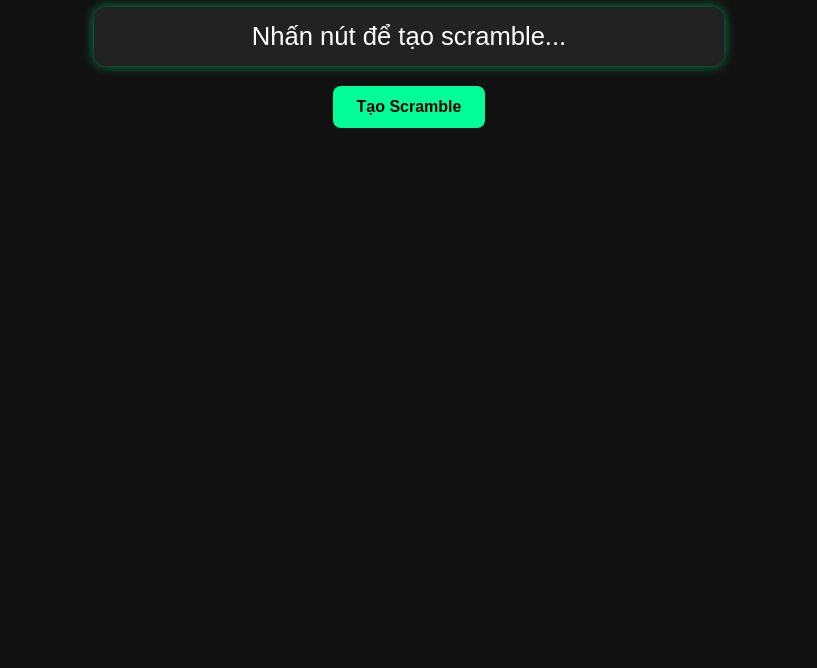
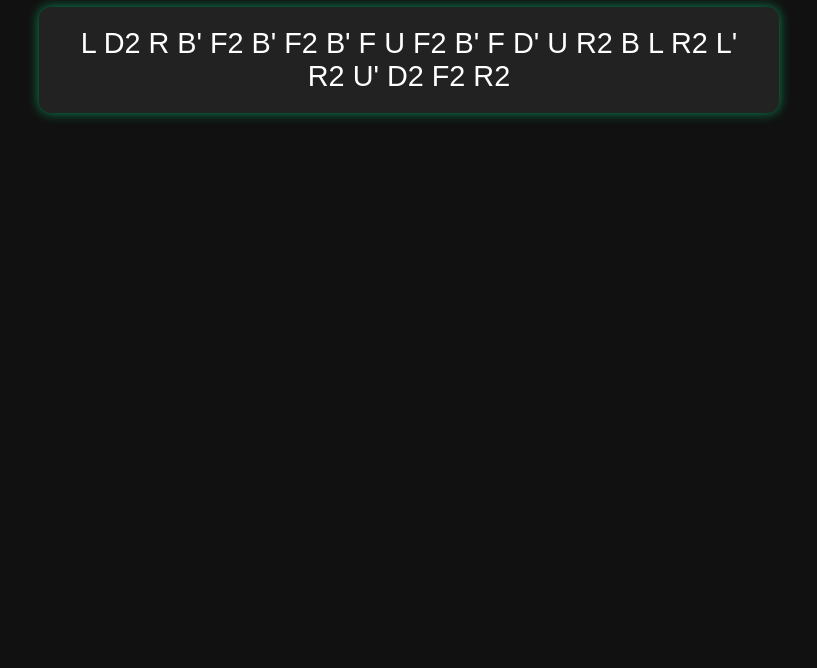
Before and after one commit to RedzWM/scrambler_rubik, a plain HTML site: page index.html in a window 1280 px wide. Shown: the part 132-800 px from the top of the page, without its empty margins (231-1048 px from the left). Drawn offline with Linux system fonts and the light colour scheme.

Commit message:
Update index.html

```diff
--- a/index.html
+++ b/index.html
@@ -12,33 +12,19 @@
       padding: 50px;
     }
     #scramble {
-      font-size: 1.6rem;
+      font-size: 1.8rem;
       margin: 20px auto;
-      padding: 15px;
-      max-width: 600px;
+      padding: 20px;
+      max-width: 700px;
       border-radius: 12px;
       background: #222;
       box-shadow: 0 0 12px rgba(0,255,150,0.5);
-    }
-    button {
-      background: #0f9;
-      border: none;
-      padding: 12px 24px;
-      font-size: 1rem;
-      border-radius: 8px;
-      cursor: pointer;
-      font-weight: bold;
-      transition: background 0.3s;
-    }
-    button:hover {
-      background: #0c6;
     }
   </style>
 </head>
 <body>
   <h1>🔀 Rubik 3x3 Scrambler</h1>
-  <div id="scramble">Nhấn nút để tạo scramble...</div>
-  <button onclick="showScramble()">Tạo Scramble</button>
+  <div id="scramble"></div>
 
   <script>
     function generateScramble(length = 25) {
@@ -51,7 +37,7 @@
         let move;
         do {
           move = moves[Math.floor(Math.random() * moves.length)];
-        } while (move === prevMove); // tránh lặp mặt liên tiếp
+        } while (move === prevMove);
         prevMove = move;
         let modifier = modifiers[Math.floor(Math.random() * modifiers.length)];
         scramble.push(move + modifier);
@@ -59,9 +45,8 @@
       return scramble.join(" ");
     }
 
-    function showScramble() {
-      document.getElementById("scramble").innerText = generateScramble();
-    }
+    // hiển thị scramble ngay khi load trang
+    document.getElementById("scramble").innerText = generateScramble();
   </script>
 </body>
 </html>
```
